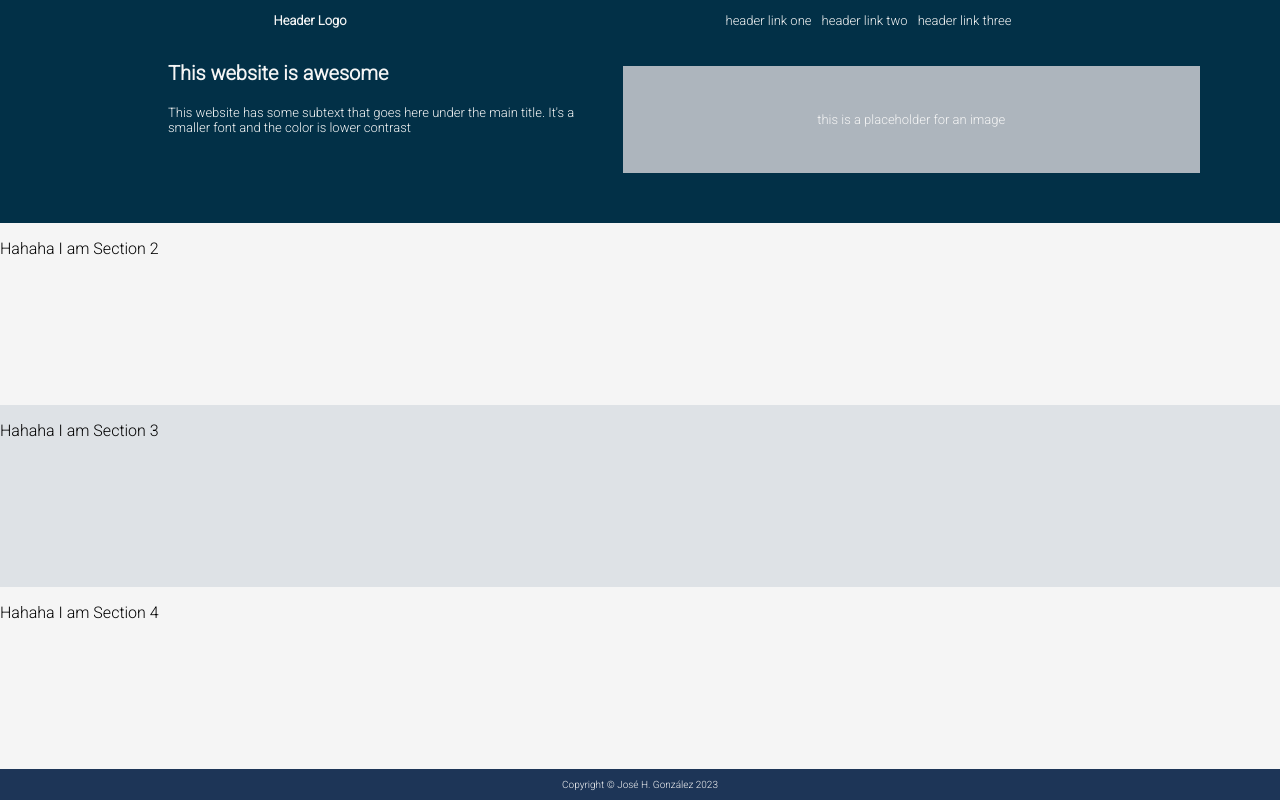
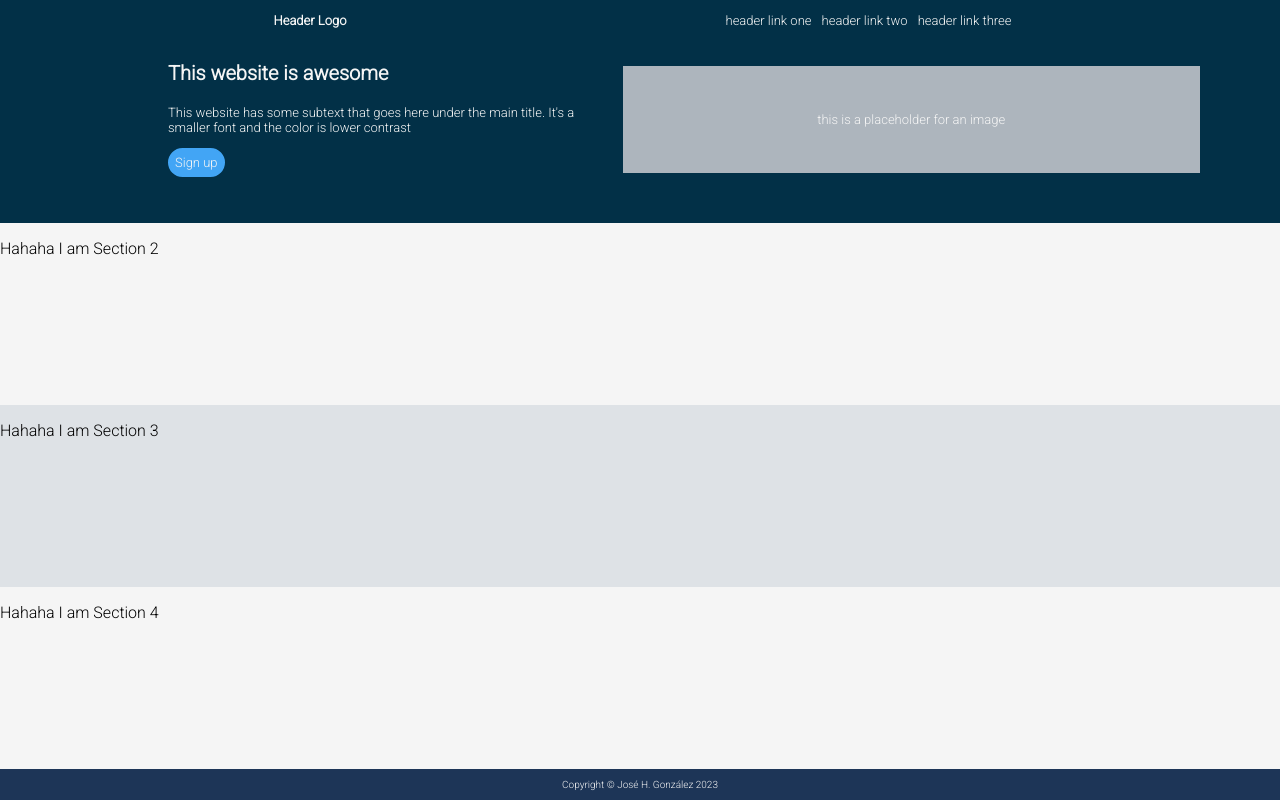
Before and after one commit to josefrank/landing-page, a plain HTML site: page index.html in a window 1280 px wide. Drawn offline with Linux system fonts and the light colour scheme.

Commit message:
Added button of section 1. Did some minor changes to the font. Ended the project here due to next sections being repetitive and being short on time.

```diff
--- a/index.html
+++ b/index.html
@@ -28,6 +28,9 @@
                 <p class="para1-section1">This website is awesome</p>
                 <p class="para2-section1">This website has some subtext that goes here under the main title. It's a
                     smaller font and the color is lower contrast</p>
+                <div class="button1Container">
+                    <a class="button1" href="#">Sign up</a>
+                </div>
             </div>
             <div class="right-section1">
                 <p>this is a placeholder for an image</p>
--- a/style.css
+++ b/style.css
@@ -98,3 +98,19 @@ li {
     font-size: small;
     color: whitesmoke;
 }
+
+.button1 {
+    color: whitesmoke;
+    text-decoration: none;
+    font-size: small;
+    font-weight: 550;
+    background-color: #42a5f5;
+    border: 0.2em solid #42a5f5;
+    border-radius: 2em;
+    padding: 5px;
+}
+
+.button1Container {
+    display: flex;
+    margin-left: 168px;
+}
```
